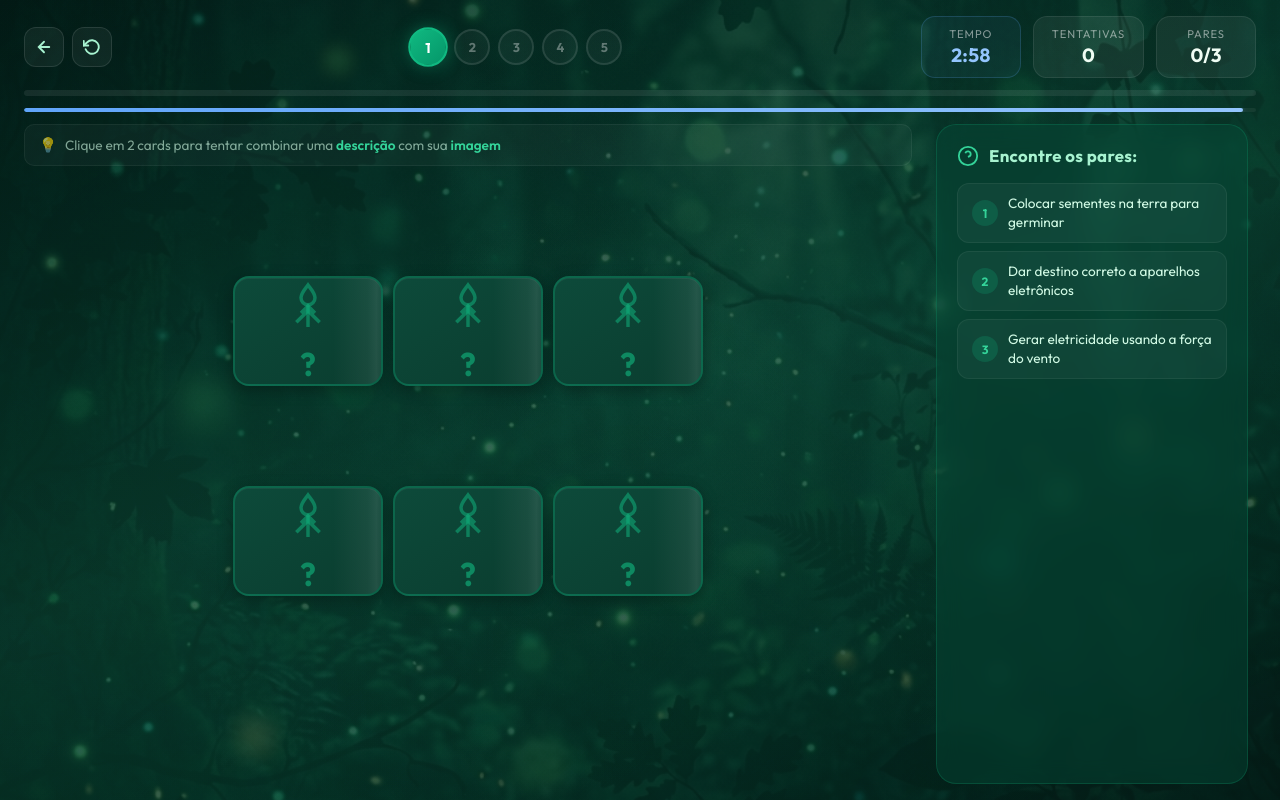
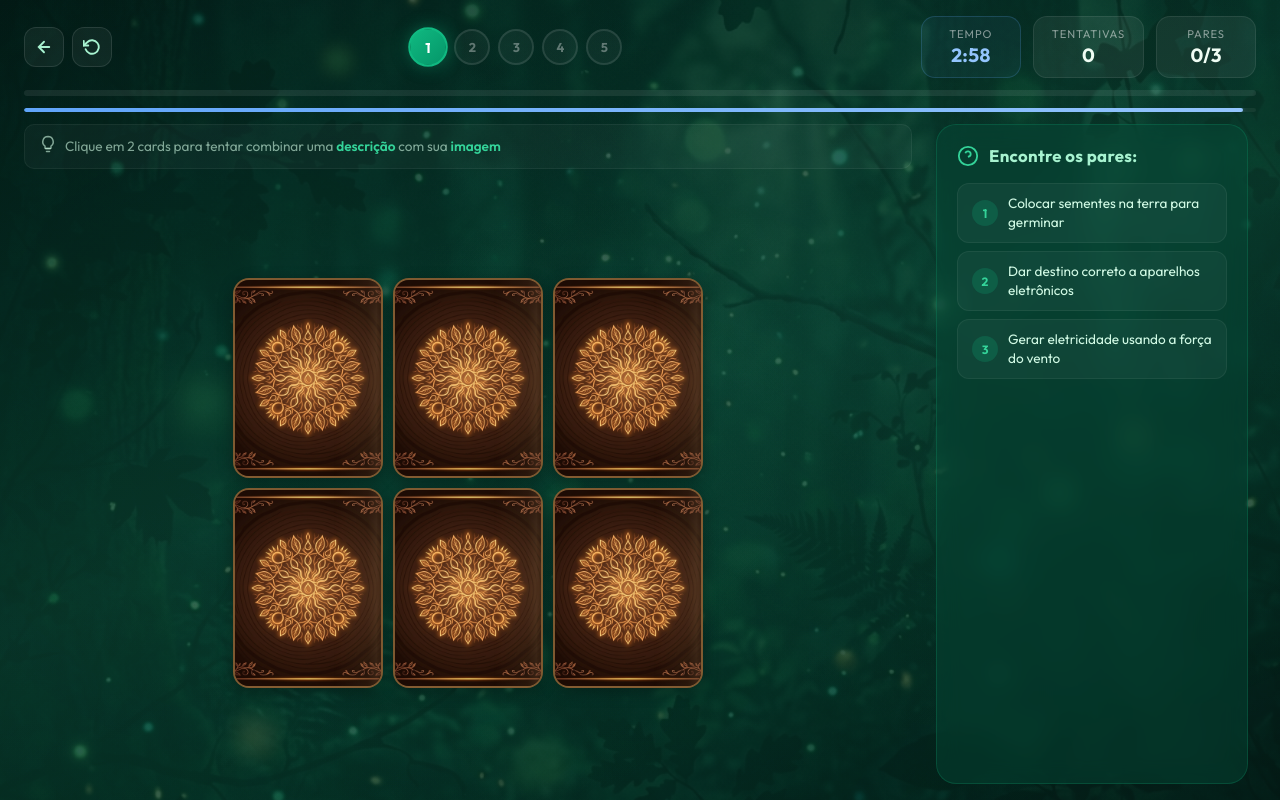
Before and after one commit to AsafeOctaviani/Jogo-da-mem-ria, a React (Vite) app in the folder jogo-da-memoria/: page / in a window 1280 px wide. Both pictures are taken after a click on the button "Jogar". Built offline with nearby package versions, Linux system fonts and the light colour scheme.

Commit message:
melhoria no design das cartas e dos titulos

```diff
--- a/jogo-da-memoria/src/components/Card.css
+++ b/jogo-da-memoria/src/components/Card.css
@@ -1,5 +1,5 @@
 .card {
-  perspective: 800px;
+  perspective: 1200px;
   cursor: pointer;
   user-select: none;
   width: 100%;
@@ -44,12 +44,18 @@
 }
 
 .card-back {
-  background: linear-gradient(145deg, #0d4a3a, #0a3d2f);
-  border: 2px solid rgba(16, 185, 129, 0.3);
+  background: linear-gradient(145deg, #3d2415, #2a1a0e);
+  border: 2px solid rgba(180, 130, 70, 0.6);
   box-shadow:
     0 4px 15px rgba(0, 0, 0, 0.3),
     inset 0 1px 0 rgba(255, 255, 255, 0.05);
-  position: relative;
+}
+
+.card-back-image {
+  width: 100%;
+  height: 100%;
+  object-fit: cover;
+  border-radius: 10px;
 }
 
 .card-back::after {
@@ -61,37 +67,19 @@
   height: 100%;
   background: linear-gradient(90deg,
       transparent 0%,
-      rgba(255, 255, 255, 0.06) 40%,
-      rgba(255, 255, 255, 0.1) 50%,
-      rgba(255, 255, 255, 0.06) 60%,
+      rgba(255, 220, 150, 0.06) 40%,
+      rgba(255, 220, 150, 0.12) 50%,
+      rgba(255, 220, 150, 0.06) 60%,
       transparent 100%);
   animation: shimmer 4s ease-in-out infinite;
   pointer-events: none;
-}
-
-.card-back-pattern {
-  display: flex;
-  flex-direction: column;
-  align-items: center;
-  gap: 10px;
-  color: rgba(16, 185, 129, 0.5);
-}
-
-.card-back-pattern svg {
-  width: 56px;
-  height: 56px;
-}
-
-.card-back-label {
-  font-size: 2rem;
-  font-weight: 700;
-  color: rgba(16, 185, 129, 0.6);
+  z-index: 1;
 }
 
 .card:hover:not(.flipped):not(.matched):not(.disabled) .card-back {
-  border-color: rgba(16, 185, 129, 0.7);
+  border-color: rgba(210, 160, 80, 0.7);
   box-shadow:
-    0 0 20px rgba(16, 185, 129, 0.25),
+    0 0 20px rgba(210, 160, 80, 0.25),
     0 8px 25px rgba(0, 0, 0, 0.3),
     inset 0 1px 0 rgba(255, 255, 255, 0.1);
 }
@@ -183,15 +171,16 @@
 
 @keyframes matchPulse {
   0% {
-    transform: rotateY(180deg) scale(1);
+    transform: rotateY(180deg);
   }
 
   50% {
-    transform: rotateY(180deg) scale(1.03);
+    transform: rotateY(180deg);
+    box-shadow: 0 0 30px rgba(16, 185, 129, 0.6);
   }
 
   100% {
-    transform: rotateY(180deg) scale(1);
+    transform: rotateY(180deg);
   }
 }
 
--- a/jogo-da-memoria/src/components/Card.jsx
+++ b/jogo-da-memoria/src/components/Card.jsx
@@ -1,4 +1,5 @@
 import './Card.css'
+import cardBackImg from '../assets/card-back.png'
 
 function Card({ type, content, isFlipped, isMatched, onClick, disabled }) {
   const handleClick = () => {
@@ -18,16 +19,7 @@ function Card({ type, content, isFlipped, isMatched, onClick, disabled }) {
     >
       <div className="card-inner">
         <div className="card-back">
-          <div className="card-back-pattern">
-            <svg viewBox="0 0 24 24" fill="none" stroke="currentColor" strokeWidth="1.5">
-              <path d="M12 3c-1.5 2-3 3.5-3 5.5a3 3 0 1 0 6 0c0-2-1.5-3.5-3-5.5z" />
-              <path d="M12 21V12" />
-              <path d="M9 15l3-3 3 3" />
-              <path d="M7 19l5-5 5 5" />
-            </svg>
-            <span className="card-back-label">?</span>
-          </div>
-
+          <img src={cardBackImg} alt="" className="card-back-image" draggable="false" />
         </div>
         <div className={`card-front ${type === 'image' ? 'card-front-image' : 'card-front-text'}`}>
           {type === 'image' ? (
--- a/jogo-da-memoria/src/components/GameBoard.jsx
+++ b/jogo-da-memoria/src/components/GameBoard.jsx
@@ -43,8 +43,8 @@ function GameBoard({ phase, onPhaseComplete, onPhaseFail, onBackToMenu, onRestar
           }
           return 0
         }
-        if (prev === 61) showToast('⏱️ 1 minuto restante!', 'warning', 3000)
-        if (prev === 31) showToast('⚠️ 30 segundos!', 'error', 3000)
+        if (prev === 61) showToast('1 minuto restante!', 'warning', 3000)
+        if (prev === 31) showToast('30 segundos!', 'error', 3000)
         return prev - 1
       })
     }, 1000)
@@ -83,7 +83,7 @@ function GameBoard({ phase, onPhaseComplete, onPhaseFail, onBackToMenu, onRestar
 
       if (card1.pairId === card2.pairId && card1.type !== card2.type) {
 
-        showToast('Par encontrado! 🎉', 'success')
+        showToast('Par encontrado!', 'success')
         setTimeout(() => {
           setMatchedPairs((prev) => {
             const next = new Set(prev)
@@ -211,7 +211,7 @@ function GameBoard({ phase, onPhaseComplete, onPhaseFail, onBackToMenu, onRestar
       <div className="game-content">
 <div className="game-left">
 <div className="game-instruction">
-            <span className="instruction-icon">💡</span>
+            <span className="instruction-icon"><svg viewBox="0 0 24 24" fill="none" stroke="currentColor" strokeWidth="2" strokeLinecap="round" strokeLinejoin="round" width="18" height="18"><path d="M9 18h6"/><path d="M10 22h4"/><path d="M12 2a7 7 0 0 1 4 12.7V17a1 1 0 0 1-1 1h-6a1 1 0 0 1-1-1v-2.3A7 7 0 0 1 12 2z"/></svg></span>
             <span>Clique em 2 cards para tentar combinar uma <strong>descrição</strong> com sua <strong>imagem</strong></span>
           </div>
 <div className={`cards-grid cards-grid-${phase.pairs}`}>
--- a/jogo-da-memoria/src/components/PhaseComplete.jsx
+++ b/jogo-da-memoria/src/components/PhaseComplete.jsx
@@ -84,10 +84,11 @@ function PhaseComplete({ success, phaseNumber, attempts, elapsedTime, totalPairs
             <h2 className="modal-title">Tempo Esgotado!</h2>
 <p className="modal-subtitle">
               O tempo acabou na Fase {phaseNumber}.
-              <br /><span className="modal-tip">💡 Dica: observe os ícones 📷 e 📝 nos cards para distinguir imagens de descrições.</span>
+              <br /><span className="modal-tip">Dica: observe os ícones nos cards para distinguir imagens de descrições.</span>
             </p>
             <button className="modal-button retry-button" onClick={onRetry} id="retry-phase-btn">
-              🔄 Recomeçar Fase
+              <svg viewBox="0 0 24 24" fill="none" stroke="currentColor" strokeWidth="2.5" strokeLinecap="round" width="16" height="16" style={{marginRight: '6px', verticalAlign: 'middle'}}><path d="M1 4v6h6"/><path d="M3.51 15a9 9 0 1 0 2.13-9.36L1 10"/></svg>
+              Recomeçar Fase
             </button>
           </>
         )}
--- a/jogo-da-memoria/src/components/StartScreen.jsx
+++ b/jogo-da-memoria/src/components/StartScreen.jsx
@@ -32,15 +32,15 @@ function StartScreen({ onStart }) {
 
         <div className="start-rules">
           <div className="rule">
-            <span className="rule-icon">🃏</span>
+            <span className="rule-icon"><svg viewBox="0 0 24 24" fill="none" stroke="currentColor" strokeWidth="2" strokeLinecap="round" width="20" height="20"><rect x="3" y="3" width="18" height="18" rx="3"/><path d="M12 8v4l2 2"/></svg></span>
             <span>Combine descrição + imagem</span>
           </div>
           <div className="rule">
-            <span className="rule-icon">⏱️</span>
+            <span className="rule-icon"><svg viewBox="0 0 24 24" fill="none" stroke="currentColor" strokeWidth="2" strokeLinecap="round" width="20" height="20"><circle cx="12" cy="12" r="10"/><polyline points="12 6 12 12 16 14"/></svg></span>
             <span>Complete antes do tempo acabar</span>
           </div>
           <div className="rule">
-            <span className="rule-icon">📈</span>
+            <span className="rule-icon"><svg viewBox="0 0 24 24" fill="none" stroke="currentColor" strokeWidth="2" strokeLinecap="round" width="20" height="20"><polyline points="22 12 18 12 15 21 9 3 6 12 2 12"/></svg></span>
             <span>5 fases com dificuldade crescente</span>
           </div>
         </div>
@@ -54,7 +54,7 @@ function StartScreen({ onStart }) {
       </div>
 <div className="particles">
         {[...Array(6)].map((_, i) => (
-          <div key={i} className={`particle particle-${i + 1}`}>🍃</div>
+          <div key={i} className={`particle particle-${i + 1}`}><svg viewBox="0 0 24 24" fill="currentColor" width="16" height="16" opacity="0.6"><path d="M17 8C8 10 5.9 16.17 3.82 21.34L5.71 22l1-2.3A4.49 4.49 0 0 0 8 20c4 0 5-2 5-2s1 2 5 2a4.49 4.49 0 0 0 1.29-.3L20.18 22l1.82-.66C19.83 16.17 17.72 10 9 8h8z"/></svg></div>
         ))}
       </div>
     </div>
--- a/jogo-da-memoria/src/components/Toast.jsx
+++ b/jogo-da-memoria/src/components/Toast.jsx
@@ -23,10 +23,10 @@ function ToastContainer({ toasts }) {
       {toasts.map((toast) => (
         <div key={toast.id} className={`toast toast-${toast.type}`}>
           <span className="toast-icon">
-            {toast.type === 'success' && '✅'}
-            {toast.type === 'error' && '❌'}
-            {toast.type === 'warning' && '⚠️'}
-            {toast.type === 'info' && 'ℹ️'}
+            {toast.type === 'success' && <svg viewBox="0 0 24 24" fill="none" stroke="currentColor" strokeWidth="2.5" strokeLinecap="round" width="16" height="16"><polyline points="20 6 9 17 4 12"/></svg>}
+            {toast.type === 'error' && <svg viewBox="0 0 24 24" fill="none" stroke="currentColor" strokeWidth="2.5" strokeLinecap="round" width="16" height="16"><line x1="18" y1="6" x2="6" y2="18"/><line x1="6" y1="6" x2="18" y2="18"/></svg>}
+            {toast.type === 'warning' && <svg viewBox="0 0 24 24" fill="none" stroke="currentColor" strokeWidth="2.5" strokeLinecap="round" width="16" height="16"><path d="M12 9v4"/><path d="M12 17h.01"/><path d="M10.29 3.86L1.82 18a2 2 0 0 0 1.71 3h16.94a2 2 0 0 0 1.71-3L13.71 3.86a2 2 0 0 0-3.42 0z"/></svg>}
+            {toast.type === 'info' && <svg viewBox="0 0 24 24" fill="none" stroke="currentColor" strokeWidth="2.5" strokeLinecap="round" width="16" height="16"><circle cx="12" cy="12" r="10"/><path d="M12 16v-4"/><path d="M12 8h.01"/></svg>}
           </span>
           <span className="toast-message">{toast.message}</span>
         </div>
```
Also changed, not shown: jogo-da-memoria/src/components/GameComplete.jsx (+6 -5 lines), jogo-da-memoria/src/assets/card-back.png.
